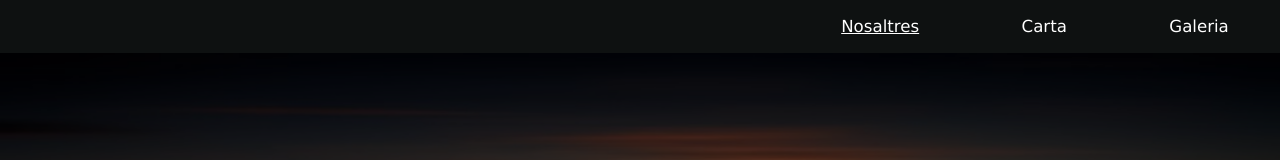
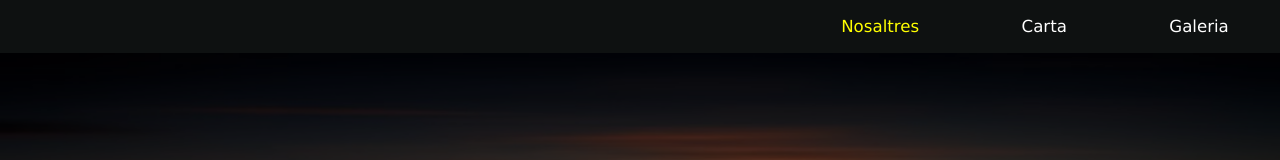
Before and after one commit to JoanIticbcn/ImatgesDisseny, a plain HTML site: page Practica/Practica/index.html in a window 1280 px wide. In both pictures the pointer is over the link "Nosaltres". Shown: the top 160 px of the page. Drawn offline with Linux system fonts and the light colour scheme.

Commit message:
Animacions

```diff
--- a/Practica/Practica/css/styles.css
+++ b/Practica/Practica/css/styles.css
@@ -47,10 +47,13 @@ nav a {
     text-decoration: none;
     margin-left: 4vw;
     margin-right: 4vw;
+    transition: all 0.3s ease-in-out;
 }
 
 nav a:hover {
-    text-decoration: underline;
+    transform: rotate3d(1, 2, -1, 360deg);
+    transition: all 0.7s ease-in-out;
+    color: yellow;
 }
 
 /*Propietats de la imatge de la pagina principal*/
```
